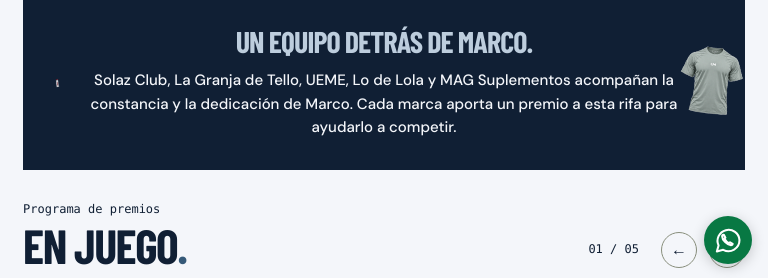
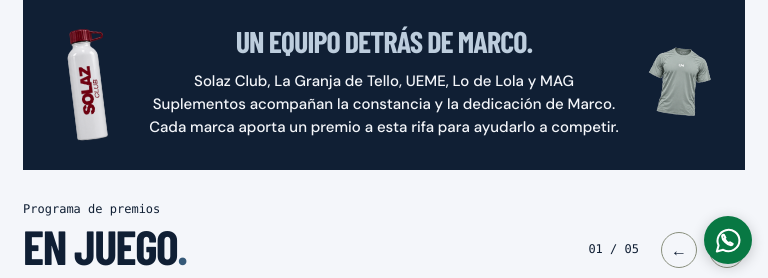
Before and after one commit to GermanBartoli/marco-rifa, a website: page src/portada.html in a window 768 px wide. Shown: the part 518-796 px from the top of the page. Drawn offline with Linux system fonts and the light colour scheme; no server answers; files whose address does not match are found by name.

Commit message:
Agrandar la botella de Solaz en tablet
Los laterales del equipo tienen espacio propio en tablet.
El encuadre de la botella aprovecha su altura visible.
El ajuste se aplica entre 761 y 1100 píxeles.

src/pista.css ajusta las columnas y el encuadre de la botella en tablet.
package.json actualiza la versión a 1.11.13.
package-lock.json sincroniza la versión.

Co-authored-by: Codex <noreply@openai.com>

```diff
--- a/package.json
+++ b/package.json
@@ -1,6 +1,6 @@
 {
   "name": "marco-rifa",
-  "version": "1.11.12",
+  "version": "1.11.13",
   "description": "Rifa solidaria para Marco",
   "scripts": {
     "test": "node --test scripts/reservas.test.mjs",
--- a/src/pista.css
+++ b/src/pista.css
@@ -1027,6 +1027,17 @@ dialog .boton {
 .postal-prenda {
   transform: rotate(7deg);
   height: clamp(96px, 10vw, 148px);
+}
+@media (min-width: 761px) and (max-width: 1100px) {
+  .historia {
+    grid-template-columns: minmax(70px, 1fr) minmax(0, 600px) minmax(70px, 1fr);
+  }
+  .postal-club {
+    height: clamp(112px, 14vw, 145px);
+    width: auto;
+    aspect-ratio: 0.44;
+    object-fit: cover;
+  }
 }
 @media (max-width: 760px) {
   .historia {
```
Also changed, not shown: 1 other file.
